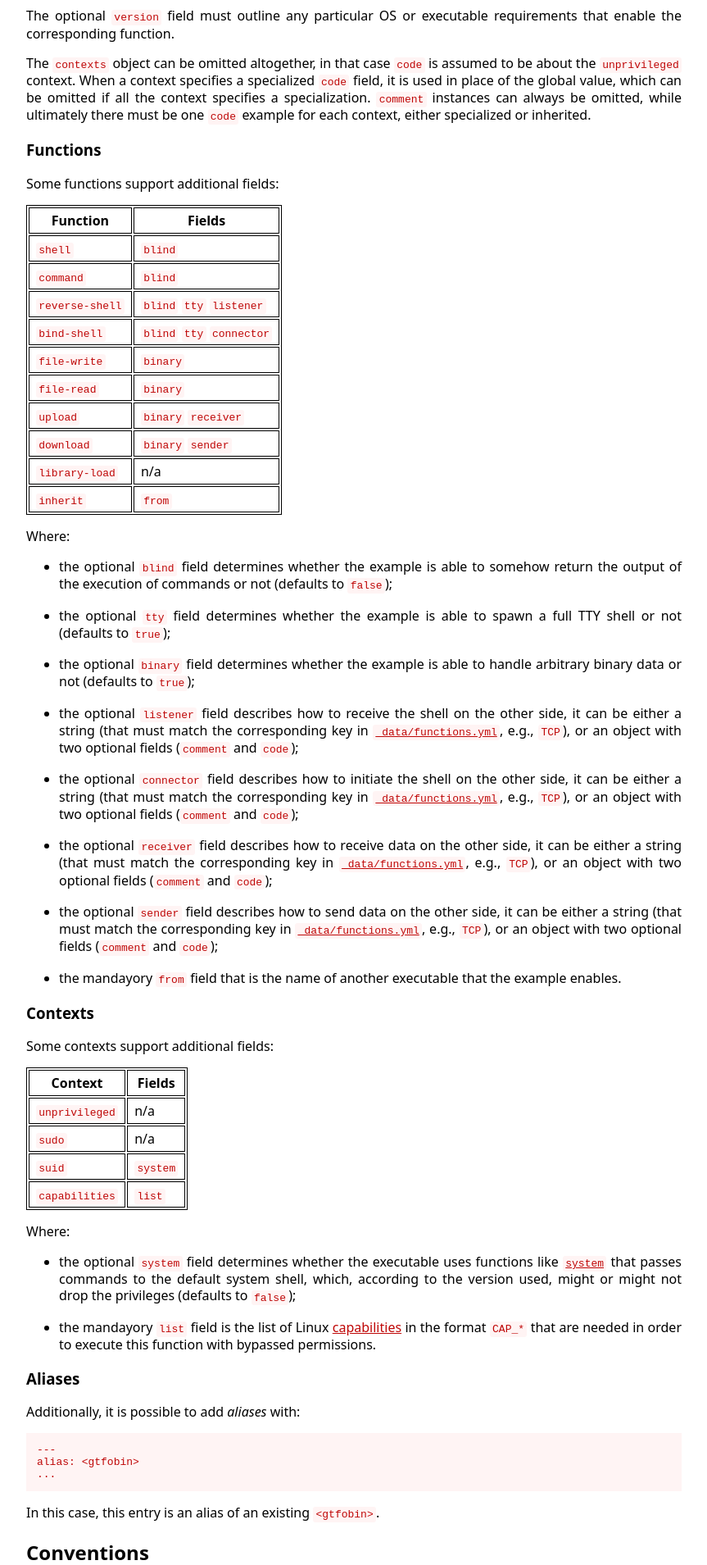
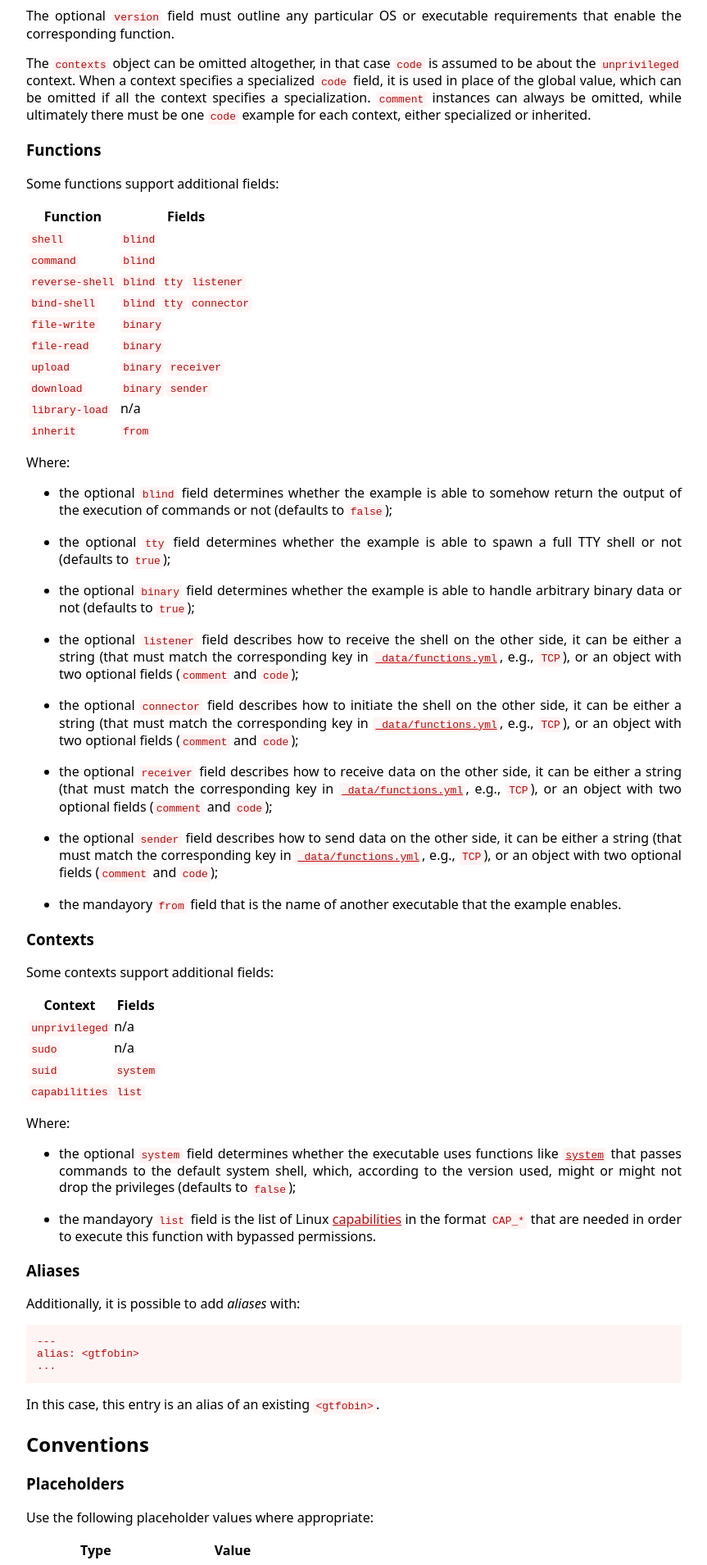
Before and after one commit to GTFOBins/GTFOBins.github.io, a Jekyll site: the page built from CONTRIBUTING.md, in a window 1280 px wide. Shown: the part 603-2512 px from the top of the page at 82% size, without its empty margins (208-1071 px from the left). Built offline with Jekyll 4.4.1, drawn with Linux system fonts in a browser that asks for light colours.

Commit message:
Drop unused style

```diff
--- a/assets/style.scss
+++ b/assets/style.scss
@@ -110,16 +110,6 @@ fieldset {
         color: $accent;
         font-size: $small-font-size;
         padding: 0 0.5em;
-    }
-}
-
-table {
-    &, th, td {
-        border: 1px solid $foreground;
-    }
-
-    th, td {
-        padding: 0.25em 0.5em;
     }
 }
 
```
